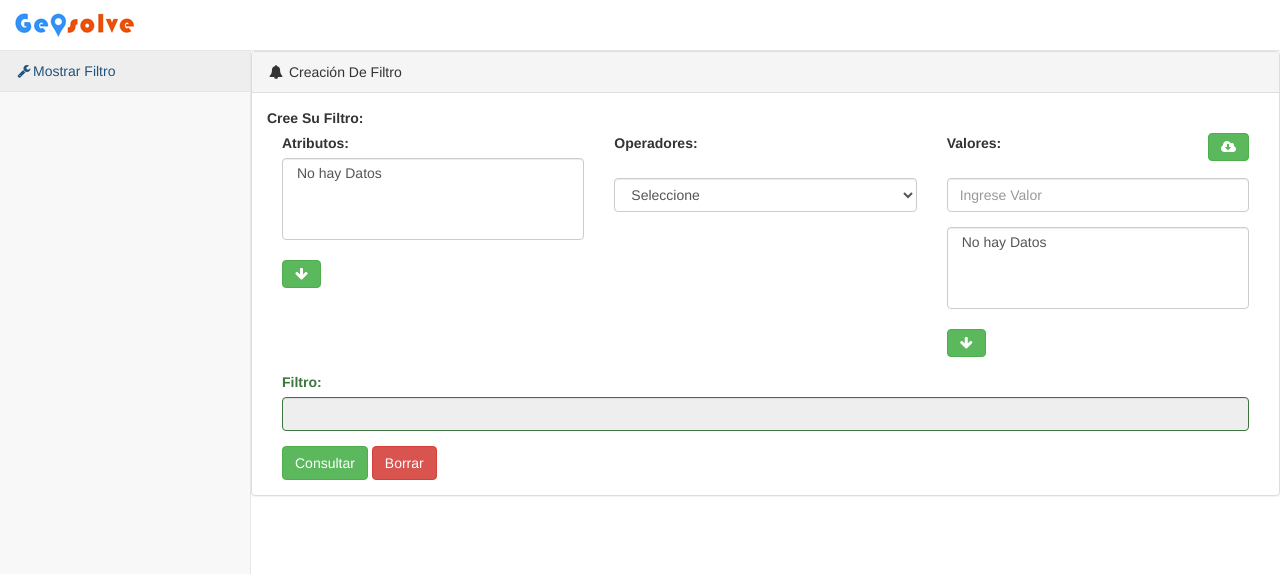
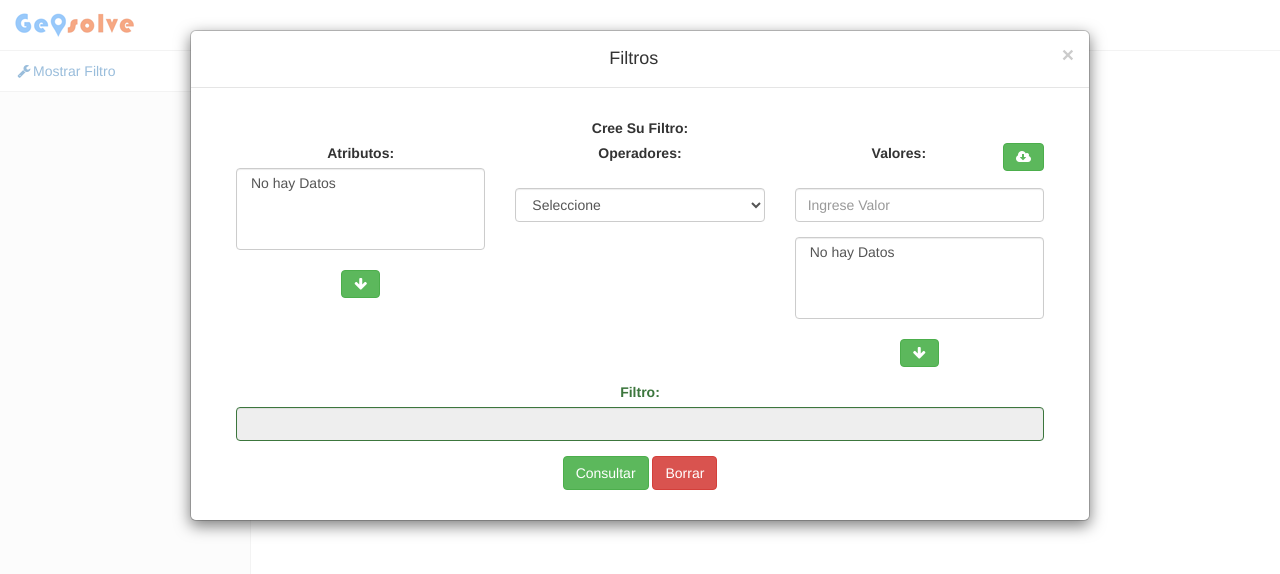
Before and after one commit to jpablosd/FiltroAtributos, a plain HTML site: page index.html in a window 1280 px wide. Both pictures are taken after a click on the link "Mostrar Filtro". Shown: the top 574 px of the page. Drawn offline with Linux system fonts and the light colour scheme; some packages are replaced by stand-ins of ours; no server answers.

Commit message:
0.9.1.3
filo terminado, con el modal funcionando, solo queda hacer la consulta
contra la bd y arrojar los datos o error dependiendo el dato

```diff
--- a/css/gs-admin.css
+++ b/css/gs-admin.css
@@ -358,6 +358,11 @@ table.dataTable thead .sorting:after {
 width: 100% !important;
 }
 }
+
+
+
+
+
 .login_content{color:#ff0000;padding-top:10px;}
 
 
@@ -388,4 +393,21 @@ list-style: none;
 .gs-mapcontent{width: 100%;margin-bottom: 5px;}
 
 
-/**  ------------------------------------ */
+
+/***modal****/
+
+
+.modal-backdrop {
+  background-color: #FFF !important;
+}
+
+
+@media (min-width: 992px)
+.modal-lg {
+  width: 900px;
+}
+
+.modal-backdrop.in {
+  filter: alpha(opacity=50);
+  opacity: .5;
+}
--- a/index.html
+++ b/index.html
@@ -134,13 +134,29 @@
             <div id="page-wrapper">
                 <div class="row">
 
-                    <!-- FILTROS -->
-                    <div id="filtros" style="display:show">
-                        <div class="panel panel-default">
-                            <div class="panel-heading">
-                                <i class="fa fa-bell fa-fw"></i> Creación De Filtro
-                            </div>
-                            <!-- /.panel-heading -->
+
+
+                </div>
+                <!-- /.row -->
+            </div>
+            <!-- /#page-wrapper -->
+
+        </div>
+        <!-- /#wrapper -->
+
+        <div id="filtros" class="modal fade modalback modal-grafico" id="loginbt" tabindex="-1" role="dialog" aria-labelledby="myModalLabel" aria-hidden="true">
+    <div class="modal-dialog modal-lg ">
+        <div class="modal-content">
+            <div class="modal-header">
+            <button type="button" class="close" data-dismiss="modal" aria-label="Close"><span aria-hidden="true">×</span></button>
+                <h4 class="modal-title" id="myModalLabel">Filtros</h4>
+            </div>
+            <div id="login-gs-content" class=" modal-body ">
+
+
+              <div class="row">
+
+              <!-- /.panel-heading -->
                             <div class="panel-body">
                                 <label>Cree Su Filtro:</label>
                                 <br>
@@ -199,18 +215,26 @@
                                     <button onclick="borrarFiltro()" type="button" class="btn btn-danger">Borrar</button>
                                 </div>
                             </div>
-                            <!-- /.panel-body -->
-                        </div>
-                    </div>
-                    <!-- /.col-lg-4 -->
-                    <!-- /.col-lg-12 -->
-                </div>
-                <!-- /.row -->
+
+
+
+
+              </div>
+
+
+
+            </div><!-- /.col -->
+
+
+
             </div>
-            <!-- /#page-wrapper -->
+        </div>
+    </div>
+</div>
 
-        </div>
-        <!-- /#wrapper -->
+
+
+
 
         <script src="plugins/bootstrap/dist/js/bootstrap.min.js"></script>
         <script src="plugins/metisMenu/dist/metisMenu.min.js"></script>
--- a/js/gs-base.js
+++ b/js/gs-base.js
@@ -8,18 +8,15 @@ linea Nº2  por el nombre de la tabla
 */
 
 
-
-
-
 var mostrarFiltro = false;
 function mostrarFiltros(){
     if(mostrarFiltro == true){
         mostrarFiltro = false;
-        $("#filtros").hide();
+        //$("#filtros").hide();
     }
     else{
         mostrarFiltro = true;
-        $("#filtros").show();
+        $("#filtros").modal();
     }
     cargarAtributos();
     cargarOperadores();
```
